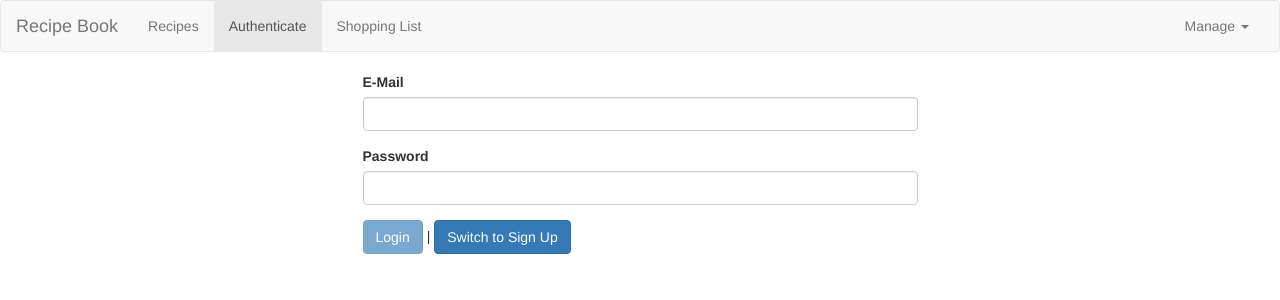
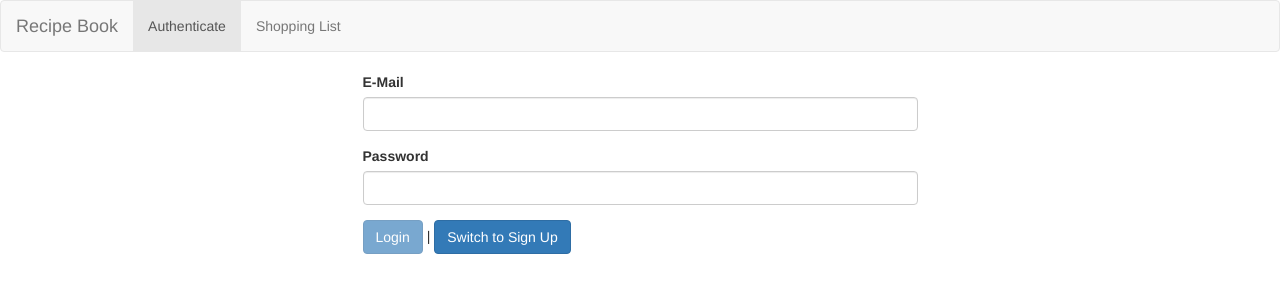
Before and after one commit to hamz4arif/Angular-Practice-Authentication, an Angular app: page /auth in a window 1280 px wide. Shown: the top 300 px of the page. Built offline with nearby package versions, Linux system fonts and the light colour scheme.

Commit message:
300 final

```diff
--- a/src/app/app-routing.module.ts
+++ b/src/app/app-routing.module.ts
@@ -10,7 +10,7 @@ import { RecipesResolverService } from './recipes/recipes-resolver.service';
 import { AuthComponent } from './auth/auth.component';
 
 const appRoutes: Routes = [
-  { path: '', redirectTo: '/recipes', pathMatch: 'full' },
+  { path: '', redirectTo: 'auth', pathMatch: 'full' },
   {
     path: 'recipes',
     component: RecipesComponent,
--- a/src/app/header/header.component.html
+++ b/src/app/header/header.component.html
@@ -6,8 +6,8 @@
 
         <div class="collapse navbar-collapse">
             <ul class="nav navbar-nav">
-        <li routerLinkActive="active"><a routerLink="/recipes">Recipes</a></li>
-        <li routerLinkActive="active">
+                <li routerLinkActive="active" *ngIf="isAuthentificated"><a routerLink="/recipes">Recipes</a></li>
+                <li routerLinkActive="active" *ngIf="!isAuthentificated">
                     <a routerLink="/auth">Authenticate</a>
                 </li>
                 <li routerLinkActive="active">
@@ -15,9 +15,11 @@
                 </li>
             </ul>
             <ul class="nav navbar-nav navbar-right">
-        <li class="dropdown" appDropdown>
-          <a style="cursor: pointer;" class="dropdown-toggle" role="button"
-            >Manage <span class="caret"></span
+                <li *ngIf="isAuthentificated">
+                    <a>Logout</a>
+                </li>
+                <li class="dropdown" appDropdown *ngIf="isAuthentificated">
+                    <a style="cursor: pointer;" class="dropdown-toggle" role="button">Manage <span class="caret"></span
           ></a>
                     <ul class="dropdown-menu">
                         <li>
```
Lines whose indentation alone changed are shown as unchanged.
